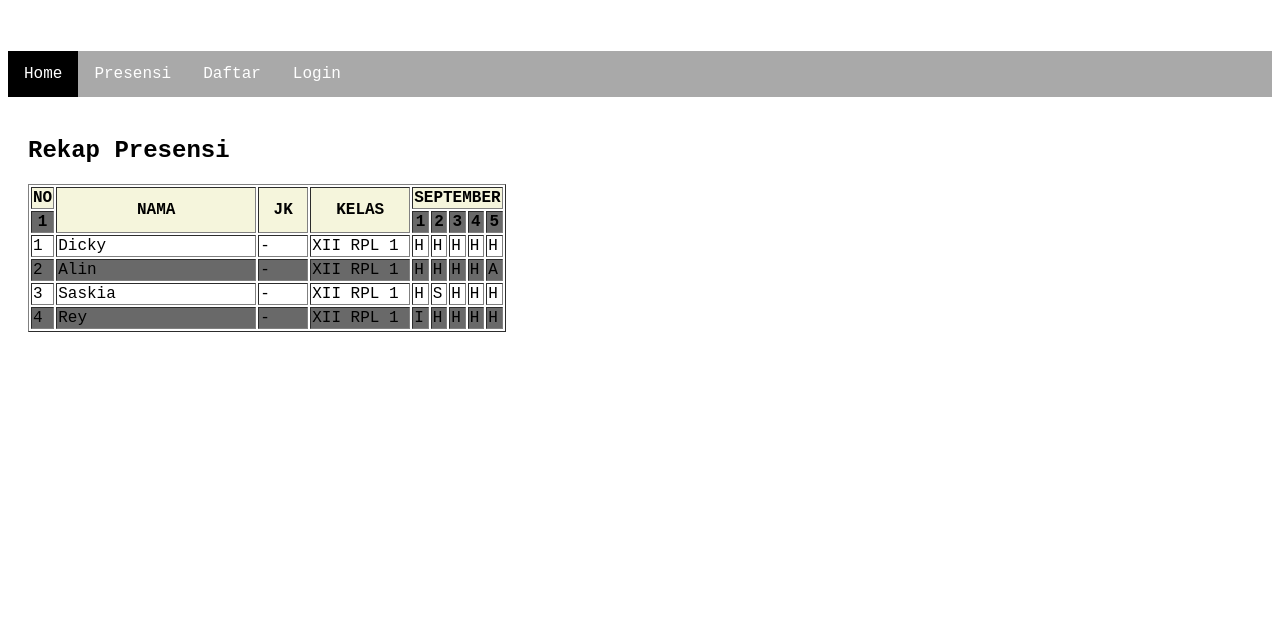
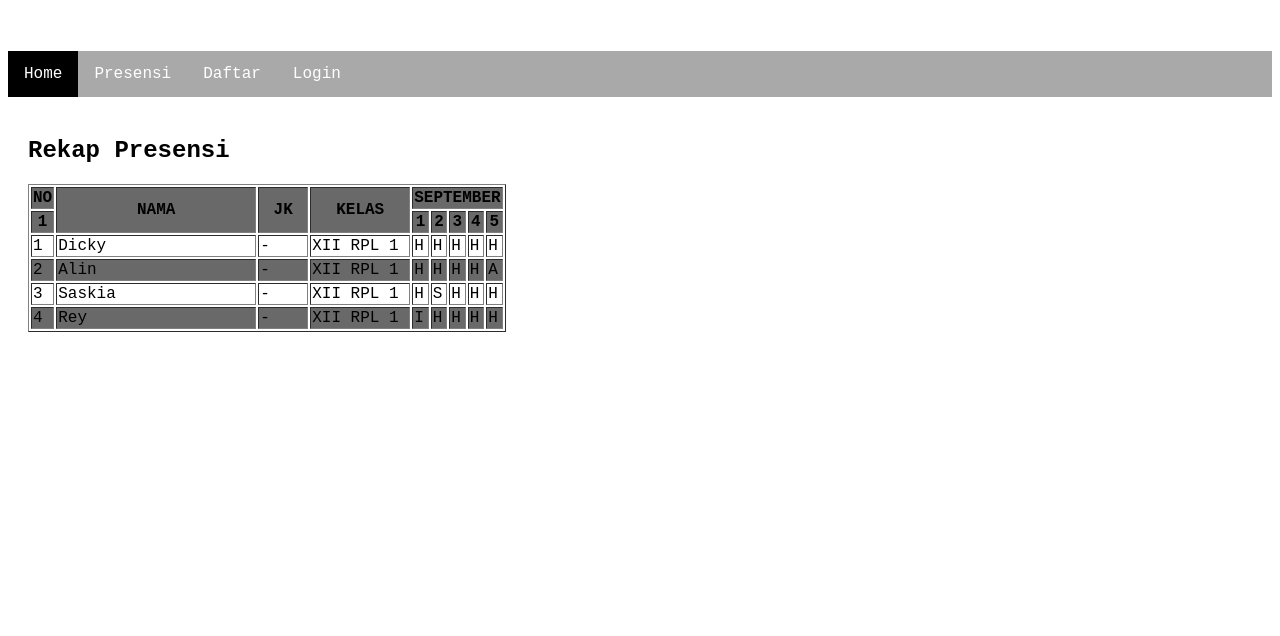
Before and after one commit to defithenvanissteven/defithenvanissteven.github.io, a plain HTML site: page presensi.html in a window 1280 px wide. Shown: the part 164-800 px from the top of the page. Drawn offline with Linux system fonts and the light colour scheme.

Commit message:
Update presensi.html

```diff
--- a/presensi.html
+++ b/presensi.html
@@ -106,7 +106,7 @@ footer {
   <article>
     <h2> Rekap Presensi </h2>
  <table border="1">
-  <tr bgcolor="beige">
+  <tr bgcolor="#696969">
     <th>NO </th>
     <th rowspan="2" width="200"> NAMA </th>
     <th rowspan="2" width="50"> JK </th>
```
